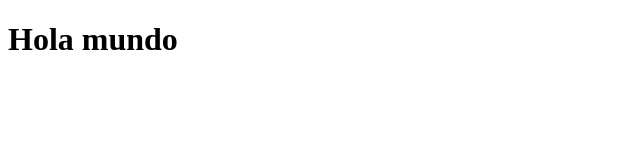
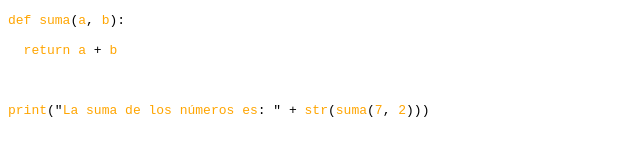
Before and after one commit to sebas21mg/TC2037-Metodos_computacionales, a plain HTML site: page Proyecto/Output.html in a window 1280 px wide. Shown: the whole page, without its empty margins (0-640 px from the left). Drawn offline with Linux system fonts and the light colour scheme.

Commit message:
Ya funciona el html

```diff
--- a/Proyecto/Output.html
+++ b/Proyecto/Output.html
@@ -7,6 +7,15 @@
 <title>Ejemplo.py</title>
 </head>
 <body>
-<h1>Hola mundo</h1>
+<pre>
+<span style='color: orange;'>def</span> <span style='color: orange;'>suma</span>(<span style='color: orange;'>a</span>, <span style='color: orange;'>b</span>):
+
+  <span style='color: orange;'>return</span> <span style='color: orange;'>a</span> + <span style='color: orange;'>b</span>
+
+
+
+<span style='color: orange;'>print</span>("<span style='color: orange;'>La</span> <span style='color: orange;'>suma</span> <span style='color: orange;'>de</span> <span style='color: orange;'>los</span> <span style='color: orange;'>números</span> <span style='color: orange;'>es</span>: " + <span style='color: orange;'>str</span>(<span style='color: orange;'>suma</span>(<span style='color: orange;'>7</span>, <span style='color: orange;'>2</span>)))
+
+</pre>
 </body>
 </html>
```
Also changed, not shown: 1 other file.
